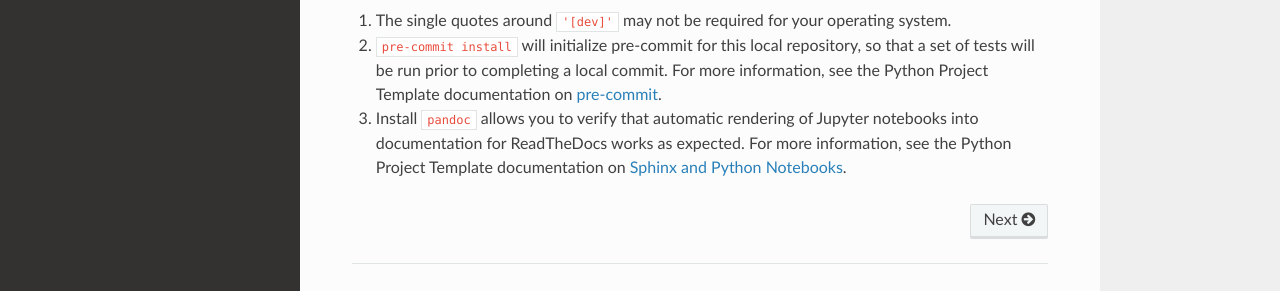
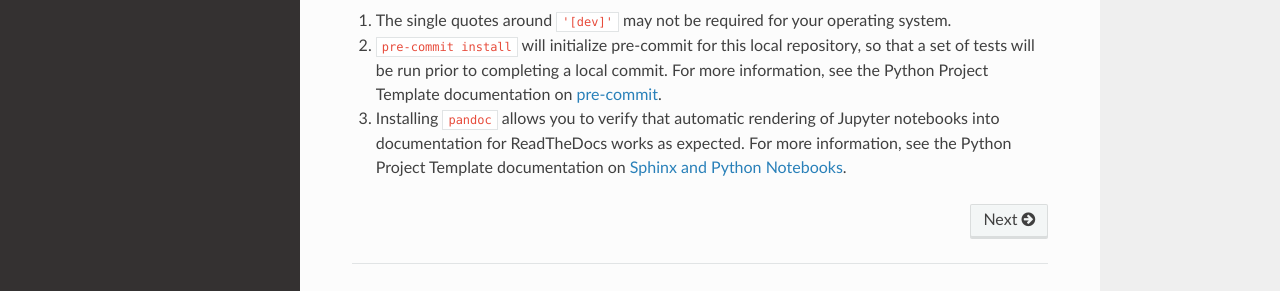
Before and after one commit to camposandro/astro-science-ppt, a Sphinx documentation site: the page built from docs/index.rst, in a window 1280 px wide and 976 px high. Shown: the part 607-898 px from the top of the window. Built offline with Sphinx 7.4.7 and the Read the Docs theme 2.0.0, drawn with Linux system fonts in a browser that asks for light colours; pages that are not in the unit, such as notebooks, are missing from menus; the version number could not be read and is left out.

Commit message:
Update template version

```diff
--- a/docs/index.rst
+++ b/docs/index.rst
@@ -36,7 +36,7 @@ Notes:
    that a set of tests will be run prior to completing a local commit. For more
    information, see the Python Project Template documentation on
    `pre-commit <https://lincc-ppt.readthedocs.io/en/latest/practices/precommit.html>`_.
-3) Install ``pandoc`` allows you to verify that automatic rendering of Jupyter notebooks
+3) Installing ``pandoc`` allows you to verify that automatic rendering of Jupyter notebooks
    into documentation for ReadTheDocs works as expected. For more information, see
    the Python Project Template documentation on
    `Sphinx and Python Notebooks <https://lincc-ppt.readthedocs.io/en/latest/practices/sphinx.html#python-notebooks>`_.
```
Also changed, not shown: .copier-answers.yml, 2 other files.
